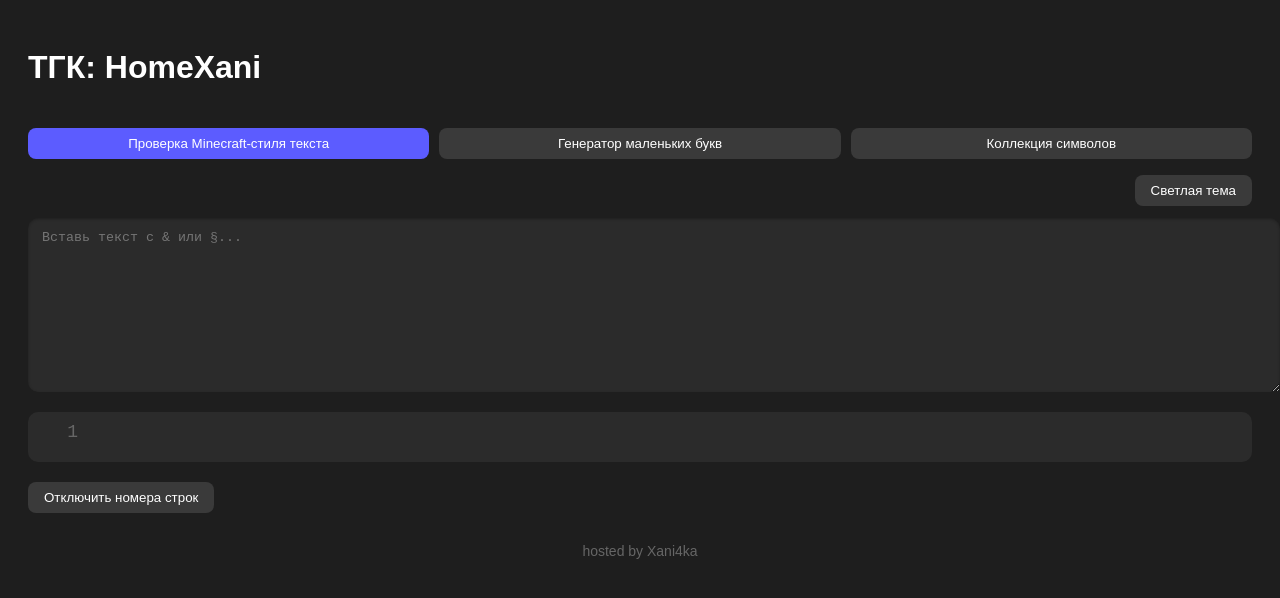
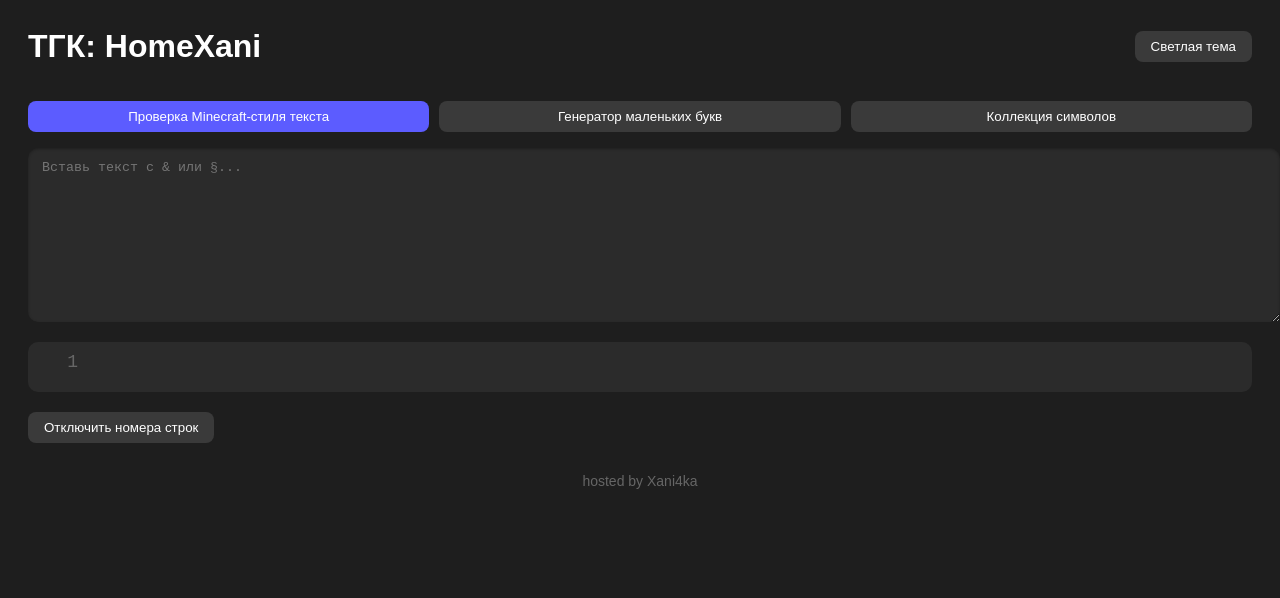
Before and after one commit to Xani4kaGitHub/Xani4ka, a plain HTML site: page index.html in a window 1280 px wide. Drawn offline with Linux system fonts and the light colour scheme.

Commit message:
Update index.html

```diff
--- a/index.html
+++ b/index.html
@@ -105,6 +105,27 @@
       background: var(--button-hover);
     }
 
+    .hidden {
+      display: none;
+    }
+
+    .header-bar {
+      display: flex;
+      justify-content: space-between;
+      align-items: center;
+      flex-wrap: wrap;
+      gap: 12px;
+      margin-bottom: 16px;
+    }
+
+    .header-bar h1 {
+      margin: 0;
+    }
+
+    .header-bar button {
+      margin-top: 0;
+    }
+
     .mode-switch {
       display: flex;
       gap: 10px;
@@ -120,21 +141,6 @@
     .mode-button.active {
       background: #5c5cff;
       color: #fff;
-    }
-
-    .hidden {
-      display: none;
-    }
-
-    .secondary-controls {
-      display: flex;
-      justify-content: flex-end;
-      gap: 10px;
-      margin-bottom: 12px;
-    }
-
-    .secondary-controls button {
-      margin-top: 0;
     }
 
     #symbols-panel {
@@ -189,16 +195,15 @@
   </style>
 </head>
 <body>
-  <h1>ТГК: HomeXani</h1>
+  <div class="header-bar">
+    <h1>ТГК: HomeXani</h1>
+    <button id="theme-toggle" onclick="toggleTheme()">Светлая тема</button>
+  </div>
 
   <div class="mode-switch">
     <button class="mode-button active" data-mode="minecraft" onclick="setMode('minecraft')">Проверка Minecraft-стиля текста</button>
     <button class="mode-button" data-mode="tiny" onclick="setMode('tiny')">Генератор маленьких букв</button>
     <button class="mode-button" data-mode="symbols" onclick="setMode('symbols')">Коллекция символов</button>
-  </div>
-
-  <div class="secondary-controls">
-    <button id="theme-toggle" onclick="toggleTheme()">Светлая тема</button>
   </div>
 
   <textarea id="input" placeholder="Вставь текст с & или §..."></textarea>
```
